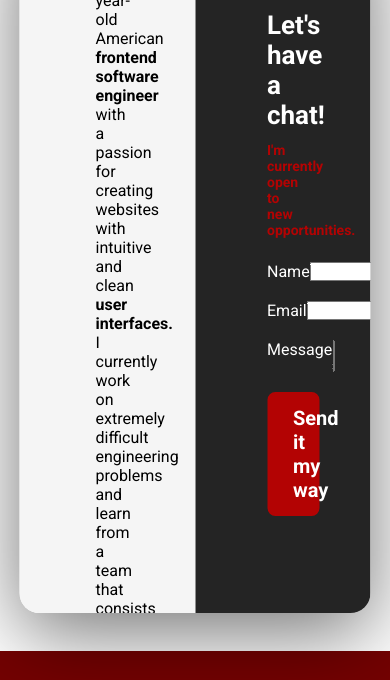
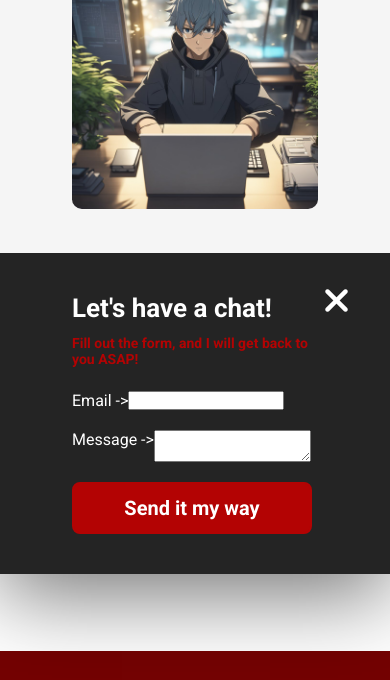
Before and after one commit to CLemmons77/Anime-Web-Project, a plain HTML site: page index.html in a window 390 px wide. Both pictures are taken after a click on the button "Contact". Shown: the part 159-839 px from the top of the page. Drawn offline with Linux system fonts and the light colour scheme.

Commit message:
responsive contact form

```diff
--- a/index.html
+++ b/index.html
@@ -72,41 +72,27 @@
       </nav>
       <div class="modal">
         <div class="modal__half modal__about">
-          <h3 class="modal__title modal__title--about">
-            Here's a bit about me.
-          </h3>
+          <h3 class="modal__title modal__title--about">Have any questions?</h3>
           <h4 class="modal__sub-title modal__sub-title--about">
-            Frontend Software Engineer
+            Feel free to reach out!
           </h4>
-          <p class="modal__para">
-            I'm a 23 year-old American
-            <b class="secondary__clr">frontend software engineer</b> with a
-            passion for creating websites with intuitive and clean
-            <b class="secondary__clr">user interfaces.</b>
-            <br />
-            I currently work on extremely difficult engineering problems and
-            learn from a team that consists of some of the most
-            <b class="secondary__clr">gifted</b> and
-            <b class="secondary__clr">experienced</b> software engineers daily.
-          </p>
+          <figure class="modal__img--wrapper">
+            <img class="modal__img" src="./assets/anime at laptop.jpg" alt="" />
+          </figure>
         </div>
         <div class="modal__half modal__contact">
           <i class="fas fa-times modal__exit click" onclick="toggleModal()"></i>
           <h3 class="modal__title modal__title--contact">Let's have a chat!</h3>
           <h4 class="modal__sub-title modal__sub-title--contact">
-            I'm currently open to new opportunities.
+            Fill out the form, and I will get back to you ASAP!
           </h4>
           <form id="contact__form" onsubmit="contact(event)">
             <div class="form__item">
-              <label class="form__item--label">Name</label>
-              <input class="input" name="user_name" type="text" required />
-            </div>
-            <div class="form__item">
-              <label class="form__item--label">Email</label>
+              <label class="form__item--label">Email -></label>
               <input class="input" name="user_email" type="email" required />
             </div>
             <div class="form__item">
-              <label class="form__item--label">Message</label>
+              <label class="form__item--label">Message -></label>
               <textarea
                 class="input"
                 name="message"
--- a/style.css
+++ b/style.css
@@ -640,6 +640,18 @@ LIBRARY
         width: 100%;
         max-width: 80px;
     }
+    .modal {
+        top: 0;
+        left: 0;
+        transform: none;
+        height: auto;
+        width: 100%;
+        flex-direction: column;
+        border-radius: 0;
+    }
+    .modal__half {
+        width: 100%;
+    }
 }
 
 /*
```
Also changed, not shown: index.js (deleted).
